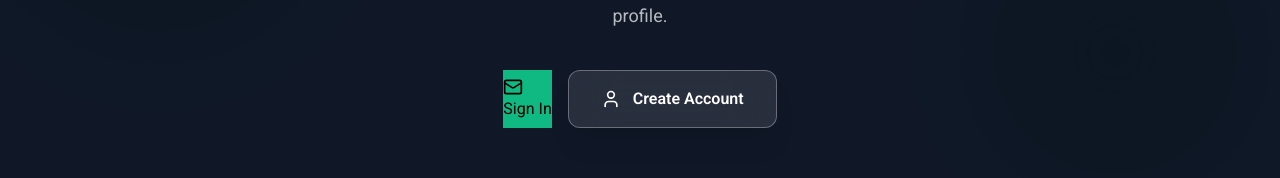
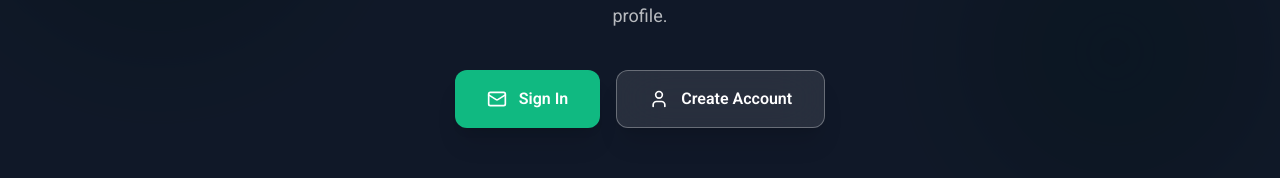
Before and after one commit to akweb69/Bazar_Rakib_Vai, a React (Vite) app: page /account in a window 1280 px wide. Shown: the part 501-679 px from the top of the page. Built offline with nearby package versions, Linux system fonts and the light colour scheme; no server answers; a web font is replaced by a local one.

Commit message:
dskjdksd

```diff
--- a/src/Pages/Account.jsx
+++ b/src/Pages/Account.jsx
@@ -88,7 +88,7 @@ const Account = () => {
                             whileTap={{ scale: 0.95 }}
                             onClick={() => navigate("/login")}
                             style={{ backgroundColor: primaryColor }}
-                            class name="px-8 py-4 text-white font-semibold rounded-xl shadow-xl hover:brightness-110 transition-all flex items-center justify-center gap-3"
+                            className="px-8 py-4 text-white font-semibold rounded-xl shadow-xl hover:brightness-110 transition-all flex items-center justify-center gap-3"
                         >
                             <Mail className="w-5 h-5" />
                             Sign In
```
